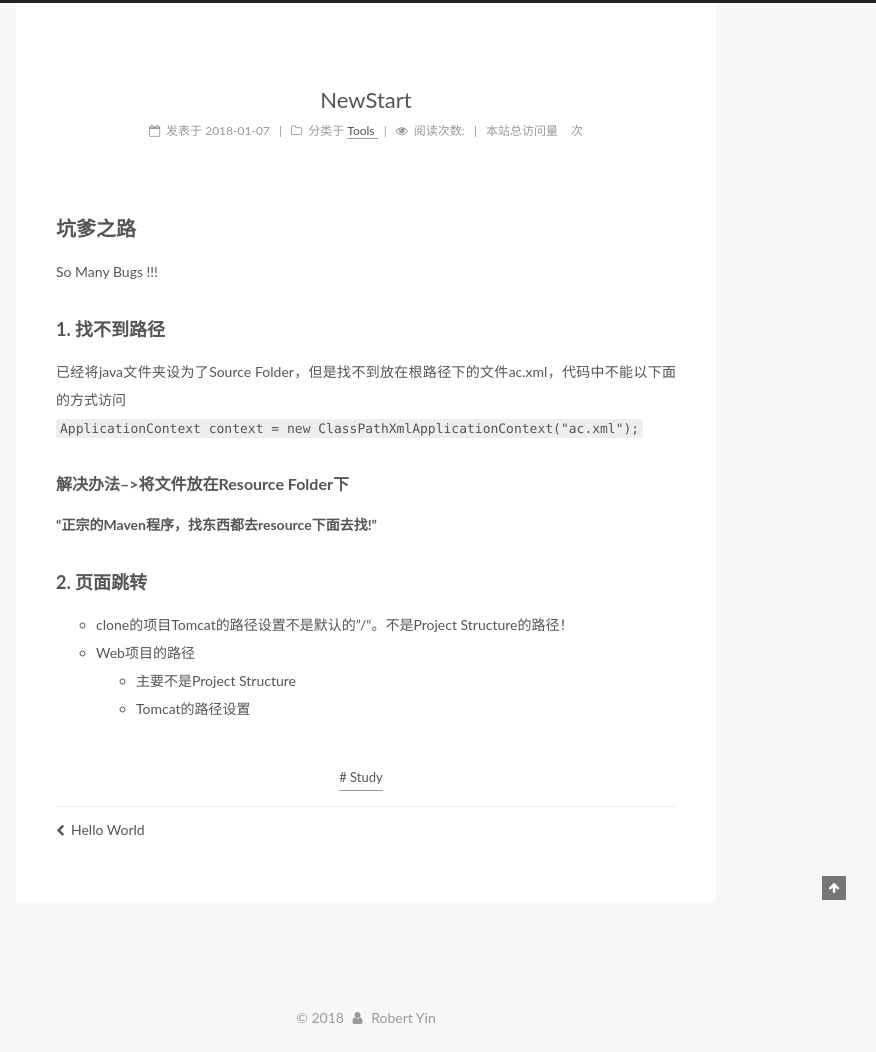
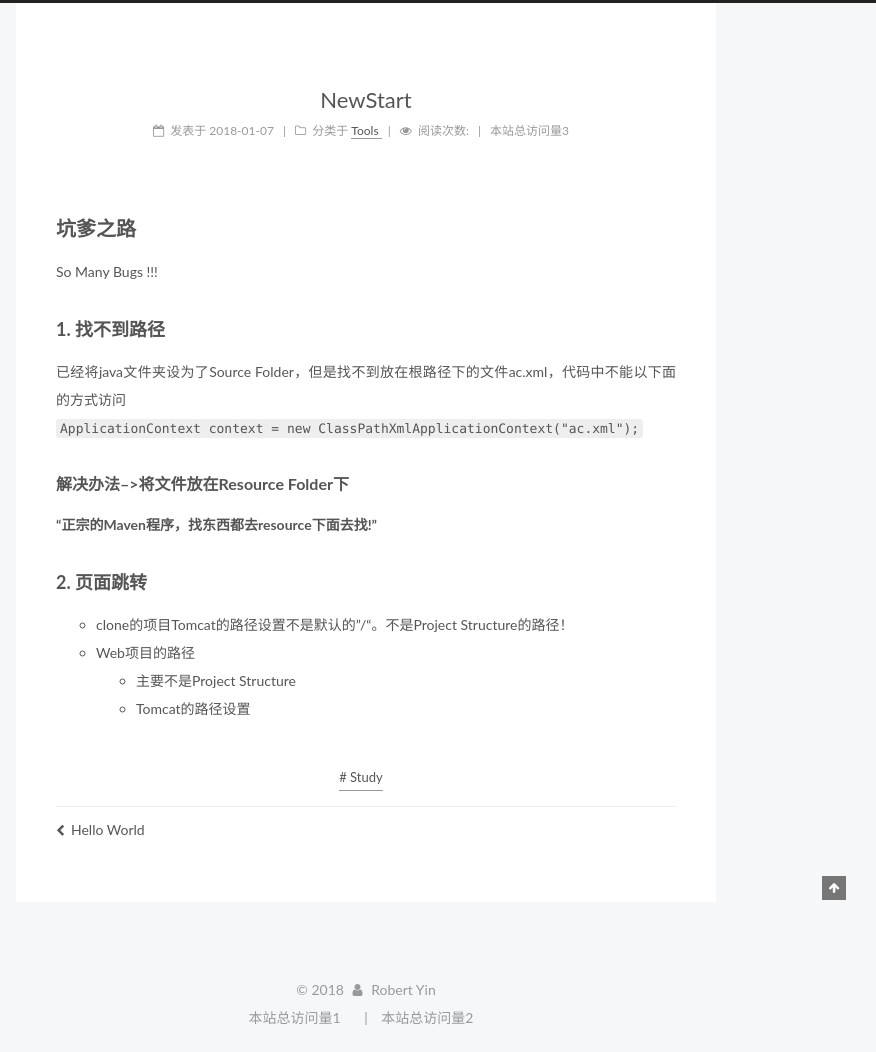
Before and after one commit to yinziang/yinziang, a plain HTML site: page 2018/01/07/NewStart/index.html in a window 1280 px wide. Shown: the full height of the page, 404-1280 px from the left. Drawn offline with Linux system fonts and the light colour scheme; some packages are replaced by stand-ins of ours; a script that the page names is missing.

Commit message:
Site updated: 2018-01-07 21:23:23

```diff
--- a/2018/01/07/NewStart/index.html
+++ b/2018/01/07/NewStart/index.html
@@ -400,8 +400,8 @@
 
 
             <span class="post-meta-divider">|</span>
-            <span class="page-pv">本站总访问量
-            <span class="busuanzi-value" id="busuanzi_value_page_pv" ></span>次
+            <span class="page-pv">本站总访问量3
+            <span class="busuanzi-value" id="busuanzi_value_page_pv" ></span>
             </span>
 
 
@@ -661,7 +661,19 @@
   <script async src="https://dn-lbstatics.qbox.me/busuanzi/2.3/busuanzi.pure.mini.js"></script>
 
 
+    <span class="site-uv">
+      本站总访问量1
+      <span class="busuanzi-value" id="busuanzi_value_site_uv"></span>
 
+    </span>
+
+
+
+    <span class="site-pv">
+      本站总访问量2
+      <span class="busuanzi-value" id="busuanzi_value_site_pv"></span>
+
+    </span>
 
 </div>
 
--- a/css/main.css
+++ b/css/main.css
@@ -1823,7 +1823,7 @@ pre .javascript .function {
   width: 4px;
   height: 4px;
   border-radius: 50%;
-  background: #5325af;
+  background: #2ba3f5;
 }
 .links-of-blogroll {
   font-size: 13px;
@@ -2366,6 +2366,13 @@ pre .javascript .function {
 .page-pv .busuanzi-value {
   margin: 0 5px;
 }
+.site-uv {
+  margin-right: 10px;
+}
+.site-uv::after {
+  content: "|";
+  padding-left: 10px;
+}
 .page-archive .archive-page-counter {
   position: relative;
   top: 3px;
```
Also changed, not shown: 2018/01/07/hello-world/index.html (+14 -2 lines), 404/index.html (+12 -0 lines), about/index.html (+12 -0 lines), archives/2018/01/index.html (+12 -0 lines), archives/2018/index.html (+12 -0 lines), archives/index.html (+12 -0 lines), categories/Tools/index.html (+12 -0 lines), categories/index.html (+12 -0 lines), index.html (+12 -0 lines), tags/Study/index.html (+12 -0 lines), tags/index.html (+12 -0 lines).
